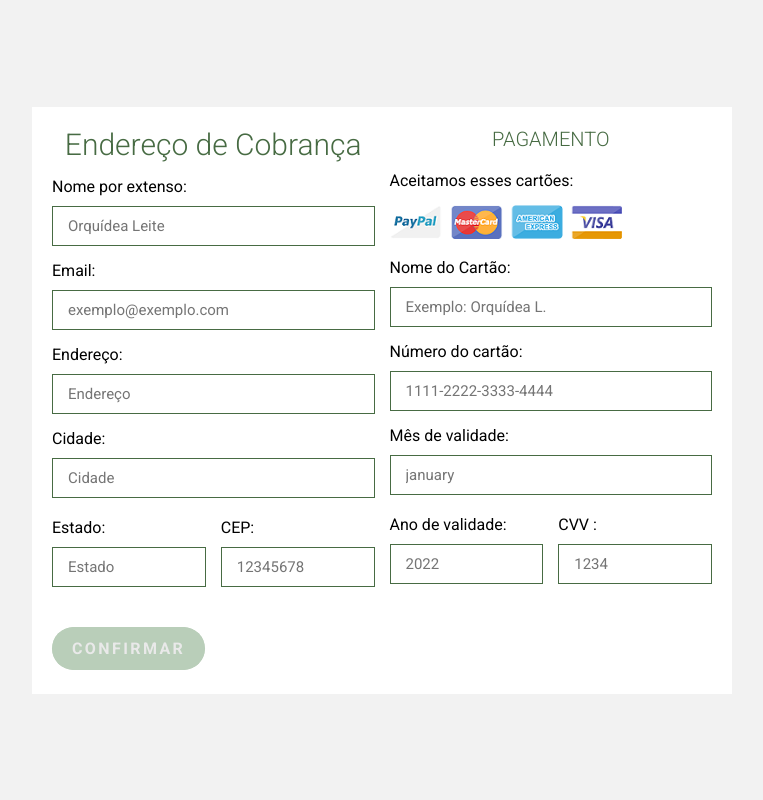
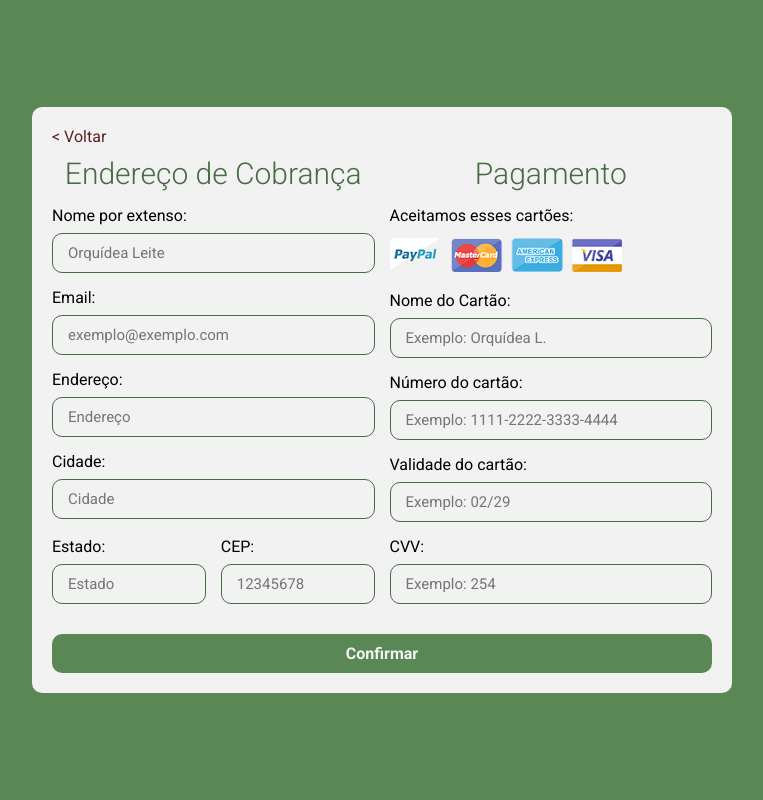
Before and after one commit to RafaelFLopes/High_Ecology, a PHP site: page /pagamento.html in a window 1280 px wide. Shown: the whole page, without its empty margins (258-1021 px from the left). Run offline with PHP 8.4, Linux system fonts and the light colour scheme.

Commit message:
Update pagamento

```diff
--- a/Aprovado.html
+++ b/Aprovado.html
@@ -15,7 +15,7 @@
         <img src="img/Check.png" alt="Check">
         <h1>Compra finalizada!</h1>
         <div class="cta">
-            <a href="index.html" class="button-aprovado">APROVEITAR!</a>
+            <a href="index.html" class="button-aprovado-aprovado">APROVEITAR!</a>
         </div>
     </div>
     <div class="linha-esq">
--- a/pagamento.html
+++ b/pagamento.html
@@ -12,9 +12,8 @@
 <body>
 
     <div class="container-pagamentos">
-
         <form action="">
-
+            <a class="voltar-pagamento" href="matricula.html"> < Voltar</a>
             <div class="row">
 
                 <div class="col">
@@ -53,11 +52,11 @@
 
                 <div class="col">
 
-                    <h3 class="title">Pagamento</h3>
+                    <h3 class="title-pagamentos">Pagamento</h3>
 
                     <div class="inputBox-pagamentos">
                         <span>Aceitamos esses cartões:</span>
-                        <img src="img/pagamento/card_img.png" alt="">
+                        <img class="img-pagamento" src="img/pagamento/card_img.png" alt="Cartãos">
                     </div>
                     <div class="inputBox-pagamentos">
                         <span>Nome do Cartão:</span>
@@ -65,30 +64,23 @@
                     </div>
                     <div class="inputBox-pagamentos">
                         <span>Número do cartão:</span>
-                        <input type="number" placeholder="1111-2222-3333-4444">
+                        <input type="number" placeholder="Exemplo: 1111-2222-3333-4444">
                     </div>
                     <div class="inputBox-pagamentos">
-                        <span>Mês de validade:</span>
-                        <input type="text" placeholder="january">
+                        <span>Validade do cartão:</span>
+                        <input type="text" placeholder="Exemplo: 02/29">
+                    </div>
+                    <div class="inputBox-pagamentos">
+                        <span>CVV:</span>
+                        <input type="text" placeholder="Exemplo: 254">
                     </div>
 
-                    <div class="flex">
-                        <div class="inputBox-pagamentos">
-                            <span>Ano de validade:</span>
-                            <input type="number" placeholder="2022">
-                        </div>
-                        <div class="inputBox-pagamentos">
-                            <span>CVV :</span>
-                            <input type="text" placeholder="1234">
-                        </div>
-                    </div>
 
                 </div>
 
             </div>
 
-
-            <a class="button-pagamento" href="Aprovado.html">Confirmar</a>
+                <a class="button-pagamento" href="Aprovado.html">Confirmar</a>
 
         </form>
 
--- a/style.css
+++ b/style.css
@@ -919,24 +919,27 @@ text-align: center;
     align-items: center;
     padding:25px;
     min-height: 100vh;
-    background-color: #f2f2f2;
+    background-color: #5a8854;;
   }
 
   .container-pagamentos form{
     padding:20px;
     width:700px;
-    background: #fff;
+    background: #f2f2f2;
+    border-radius: 10px;
   }
   .container-pagamentos form .row{
     display: flex;
     flex-wrap: wrap;
-    gap:15px;
+    gap: 15px;
   }
 
   .container-pagamentos form .row .col{
-    flex:1 1 250px;
+    flex: 1 1 250px;
   }
-
+  h3.title-pagamentos{
+    padding: 10px 0 0 0;
+  }
   .container-pagamentos form .row .col .title{
     font-size: 20px;
     padding-bottom: 5px;
@@ -944,11 +947,11 @@ text-align: center;
   }
 
   .container-pagamentos form .row .col .inputBox-pagamentos{
-    margin:15px 0;
+    margin: 15px 0;
   }
 
   .container-pagamentos form .row .col .inputBox-pagamentos span{
-    margin-bottom: 10px;
+    margin-bottom: 8px;
     display: block;
   }
 
@@ -957,21 +960,25 @@ text-align: center;
     border:1px solid;
     padding:10px 15px;
     font-size: 15px;
+    outline: none;
     text-transform: none;
+    background-color: #f2f2f2;
     color: #476b43;
+    text-decoration: none;
+    transition: 0.5s;
+    border-radius: 10px;
   }
-
-  .container-pagamentos form .row .col .inputBox-pagamentos input:focus{
-    border:1px solid;
+  .container-pagamentos form .row .col .inputBox-pagamentos input:hover{
+    color: #283b26;
   }
 
   .container-pagamentos form .row .col .flex{
     display: flex;
-    gap:15px;
+    gap: 15px;
   }
 
   .container-pagamentos form .row .col .flex .inputBox-pagamentos{
-    margin-top: 5px;
+    margin-top: 3px;
   }
 
   .container-pagamentos form .row .col .inputBox-pagamentos img{
@@ -994,12 +1001,19 @@ text-align: center;
   .container-pagamentos form .submit-btn:hover{
     background: #476b43;
   }
+
+  a.button-pagamento{
+    display: flex;
+    justify-content: center;
+    align-items: center;
+  }
+
   .button-pagamento{
     justify-content: center;
     align-items: center;
     text-decoration: none;
     padding: 10px 50px;
-    margin-top: 25px;
+    margin-top: 15px;
     font-size: 16px;
     border-radius: 10px;
     background-color: #5a8854;
@@ -1009,7 +1023,15 @@ text-align: center;
 }
 .button-pagamento:hover{
     background-color: #476b43;
-    letter-spacing: 1.2px;
+    letter-spacing: 1.5px;
+}
+a.voltar-pagamento{
+    text-decoration: none;
+    color: #5a2323;
+    transition: 0.5s;
+}
+a.voltar-pagamento:hover{
+    color: #1f0c0c;
 }
 
 /*FINAL DE PAGAMENTO*/
@@ -1046,7 +1068,7 @@ text-align: center;
     height: auto;
 }
 
-.button-pagamento {
+.button-pagamento-aprovado {
     display: inline-block;
     padding: 0.75rem 1.25rem;
     border-radius: 10rem;
```
